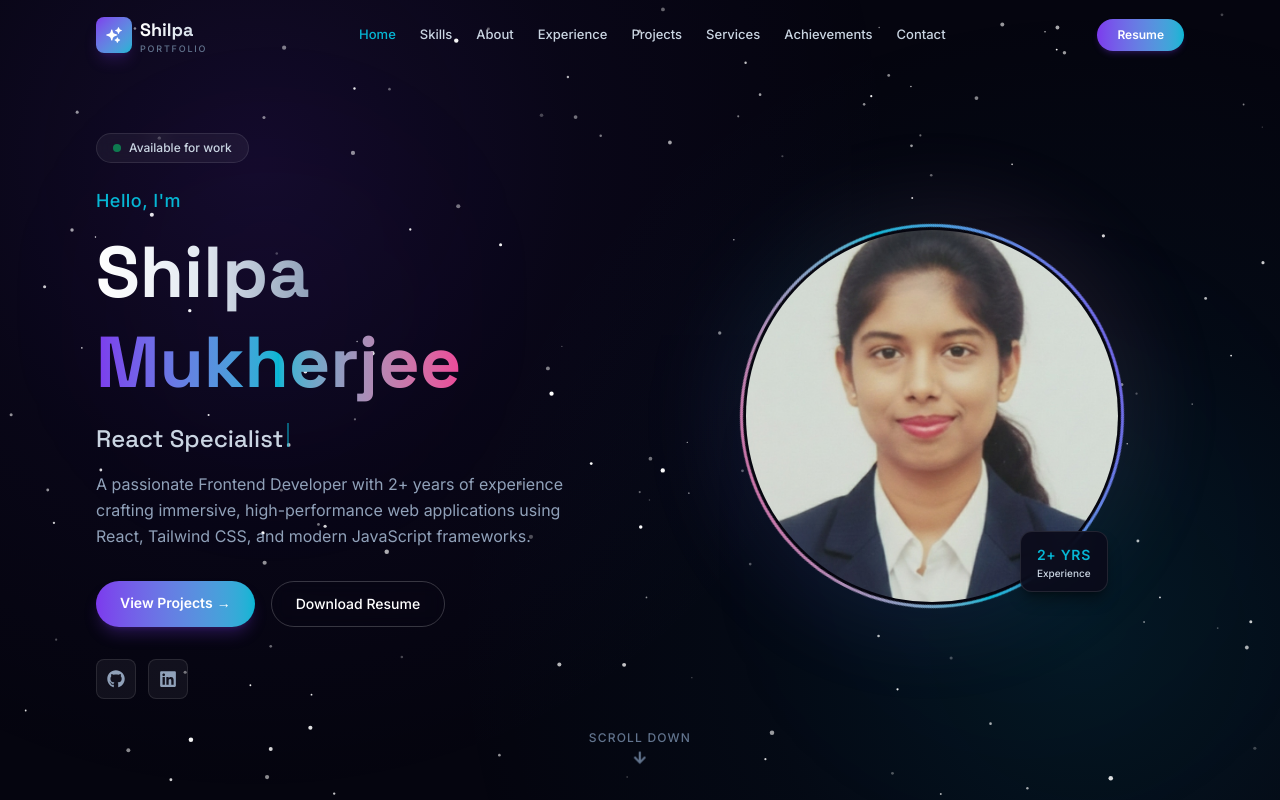
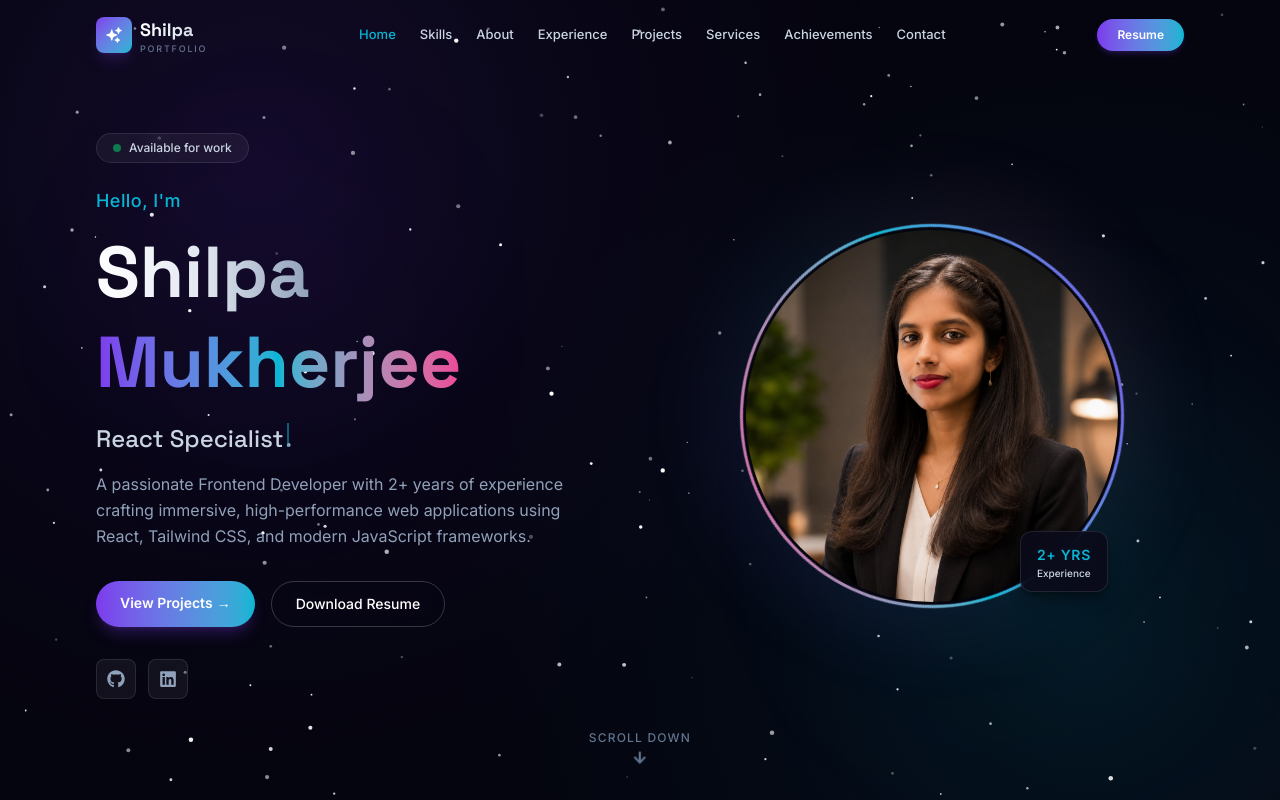
Before and after one commit to its-shilpa/react-space-portfolio, a React (Vite) app: page / in a window 1280 px wide. Shown: the top 800 px of the page. Built offline with nearby package versions, Linux system fonts and the light colour scheme.

Commit message:
Added profile image

```diff
--- a/src/components/sections/Hero.jsx
+++ b/src/components/sections/Hero.jsx
@@ -3,6 +3,7 @@ import gsap from 'gsap';
 import { FaGithub, FaLinkedin, FaArrowDown } from 'react-icons/fa';
 import { Link } from 'react-scroll';
 import avatar from '../../assets/MyPic.jpg';
+import avatarImg from '../../assets/My-Profile.png';
 
 const roles = [
   'Frontend Developer',
@@ -150,7 +151,7 @@ export default function Hero() {
 
               {/* Actual image */}
               <img
-                src={avatar}
+                src={avatarImg}
                 alt="Shilpa Mukherjee"
                 className="absolute inset-[6px] w-[calc(100%-12px)] h-[calc(100%-12px)] rounded-full object-cover z-10"
               />
```
Also changed, not shown: src/assets/My-Profile.png (added), src/assets/Shilpa.png (added).
